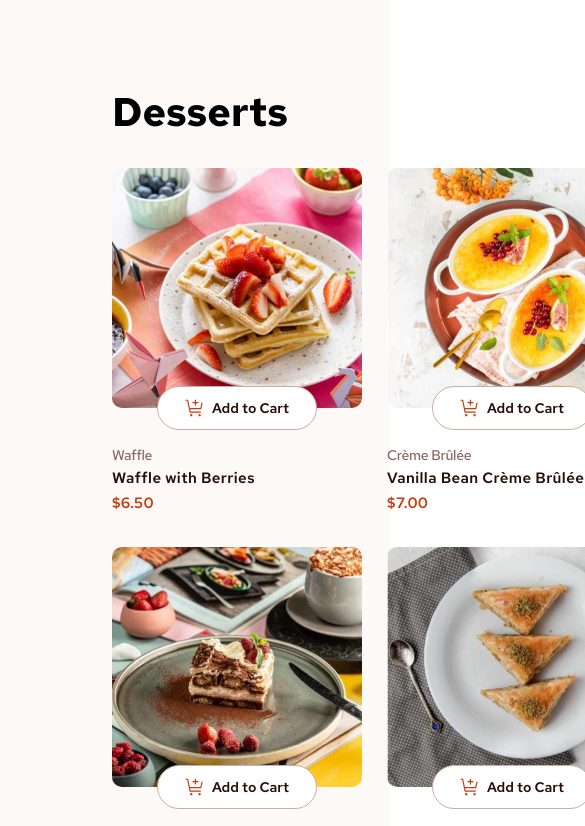
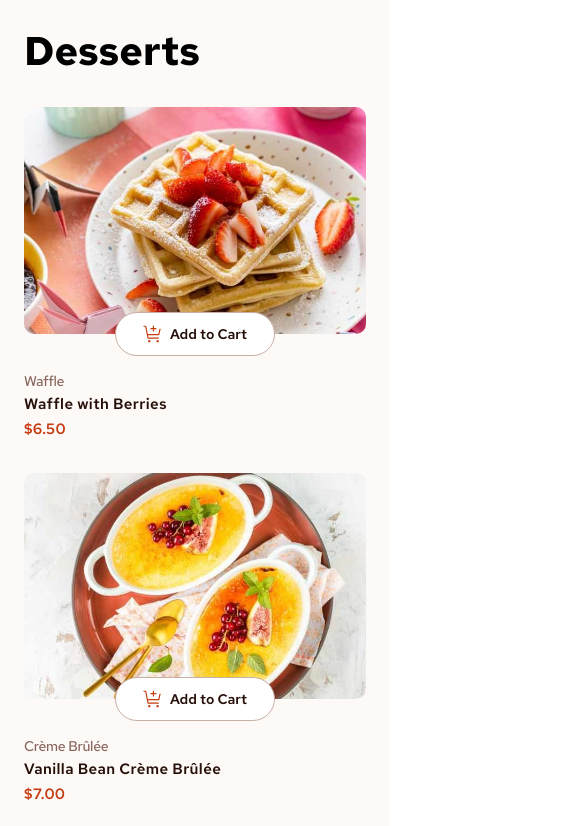
Before and after one commit to paladinescamila/Product-List-With-Cart, a React (Vite) app: page / in a window 390 px wide. Shown: the top 826 px of the page, 585 px wide, since content can reach past the window. Built offline with nearby package versions, Linux system fonts and the light colour scheme.

Commit message:
Add responsive styles

```diff
--- a/src/components/Cart/Cart.scss
+++ b/src/components/Cart/Cart.scss
@@ -36,6 +36,7 @@
 		color: $rose-500;
 		font-size: 14px;
 		letter-spacing: 0.3px;
+		text-align: center;
 	}
 
 	.cart-item {
--- a/src/components/Order/Order.scss
+++ b/src/components/Order/Order.scss
@@ -11,6 +11,10 @@
 	display: flex;
 	justify-content: center;
 	align-items: center;
+
+	@media (max-width: 700px) {
+		align-items: flex-end;
+	}
 }
 
 .order {
@@ -18,9 +22,17 @@
 	padding: 40px;
 	border-radius: 10px;
 	min-width: 600px;
-	max-height: calc(100vh - 20px * 2);
+	width: max-content;
+	max-height: calc(100vh - 30px * 2);
 	display: flex;
 	flex-direction: column;
+
+	@media (max-width: 700px) {
+		min-width: 0;
+		width: 100%;
+		padding: 24px;
+		max-height: calc(100vh - 100px);
+	}
 
 	&__title {
 		font-size: 40px;
--- a/src/components/Order/Order.tsx
+++ b/src/components/Order/Order.tsx
@@ -21,7 +21,7 @@ export default function Order() {
 						{quantities.map(({id, name, price, quantity, total}) => (
 							<li key={`order-${id}`} className='order-item'>
 								<img
-									src={getImage(id, 'thumbnail')}
+									src={getImage(id, true)}
 									alt={`${name} image`}
 									className='order-item__image'
 								/>
--- a/src/components/Product/Product.scss
+++ b/src/components/Product/Product.scss
@@ -6,6 +6,10 @@
 	flex-direction: column;
 	row-gap: calc(44px / 2 + 16px);
 
+	@media (max-width: 650px) {
+		width: 100%;
+	}
+
 	.image-and-add-to-cart {
 		width: 250px;
 		height: 240px;
@@ -13,6 +17,12 @@
 		border-radius: 13px;
 		outline: 2px solid transparent;
 		transition: $transition;
+
+		@media (max-width: 650px) {
+			width: 100%;
+			max-width: 100%;
+			height: auto;
+		}
 	}
 
 	&--selected {
--- a/src/components/Product/Product.tsx
+++ b/src/components/Product/Product.tsx
@@ -12,10 +12,10 @@ interface ProductProps {
 
 export default function Product({product}: ProductProps) {
 	const {cart, addToCart, incrementProduct, decrementProfuct} = useCartStore();
-	const image = useMemo(() => getImage(product.id, 'desktop'), [product.id]);
+	const image = useMemo(() => getImage(product.id), [product.id]);
 
 	return (
-		<ul className={`product${cart[product.id] ? '--selected' : ''}`}>
+		<li className={`product${cart[product.id] ? '--selected' : ''}`}>
 			<div className='image-and-add-to-cart'>
 				<img src={image} alt={product.name} className='product__image' />
 				{cart[product.id] ? (
@@ -42,6 +42,6 @@ export default function Product({product}: ProductProps) {
 				<p className='product__name'>{product.name}</p>
 				<p className='product__price'>${product.price.toFixed(2)}</p>
 			</div>
-		</ul>
+		</li>
 	);
 }
--- a/src/styles/index.scss
+++ b/src/styles/index.scss
@@ -22,6 +22,15 @@ ul {
 	display: grid;
 	grid-template-columns: max-content 1fr;
 	grid-gap: 34px;
+
+	@media (max-width: 650px) {
+		grid-template-columns: 1fr;
+		grid-template-rows: max-content 1fr;
+	}
+
+	@media (max-width: 1200px) {
+		padding: 24px;
+	}
 }
 
 .title-and-products {
@@ -37,8 +46,16 @@ ul {
 
 .products {
 	display: grid;
-	grid-template-columns: repeat(3, 250px);
+	grid-template-columns: repeat(3, max-content);
 	grid-gap: 34px 25px;
+
+	@media (max-width: 1400px) {
+		grid-template-columns: repeat(2, max-content);
+	}
+
+	@media (max-width: 900px) {
+		grid-template-columns: 1fr;
+	}
 }
 
 .button {
--- a/src/utils/getImage.ts
+++ b/src/utils/getImage.ts
@@ -1,7 +1,5 @@
-export const getImage = (
-	productID: ProductID,
-	type: 'desktop' | 'tablet' | 'mobile' | 'thumbnail'
-) => {
+export const getImage = (productID: ProductID, thumbnail?: boolean) => {
+	const type = thumbnail ? 'thumbnail' : window.innerWidth > 650 ? 'desktop' : 'mobile';
 	const path = `../assets/products/image-${productID}-${type}.jpg`;
 	return new URL(path, import.meta.url).href;
 };
```
